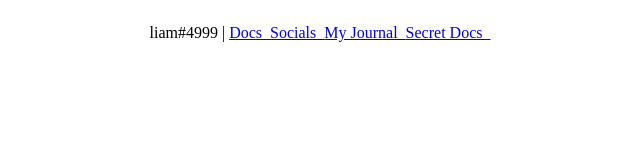
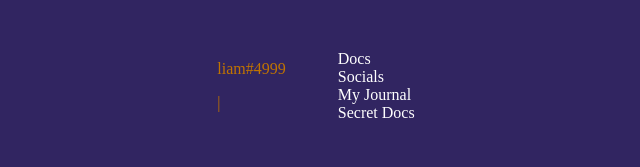
Before and after one commit to lammmab/blackwater, a plain HTML site: page index.html in a window 1280 px wide. Shown: the whole page, without its empty margins (320-960 px from the left). Drawn offline with Linux system fonts and the light colour scheme.

Commit message:
added more styling

```diff
--- a/style.css
+++ b/style.css
@@ -1,6 +1,19 @@
-p, a, div {
+.contents-container {
     display: flex;
     white-space: pre-wrap;
     justify-content: center; /* align item horizontally */
     align-items: center; /* align item vertically */
 }
+
+body {
+    background-color: #312561;
+}
+
+a {
+    text-decoration: none;
+    color: white;
+}
+
+.title {
+    color: #C17400;
+}
```
